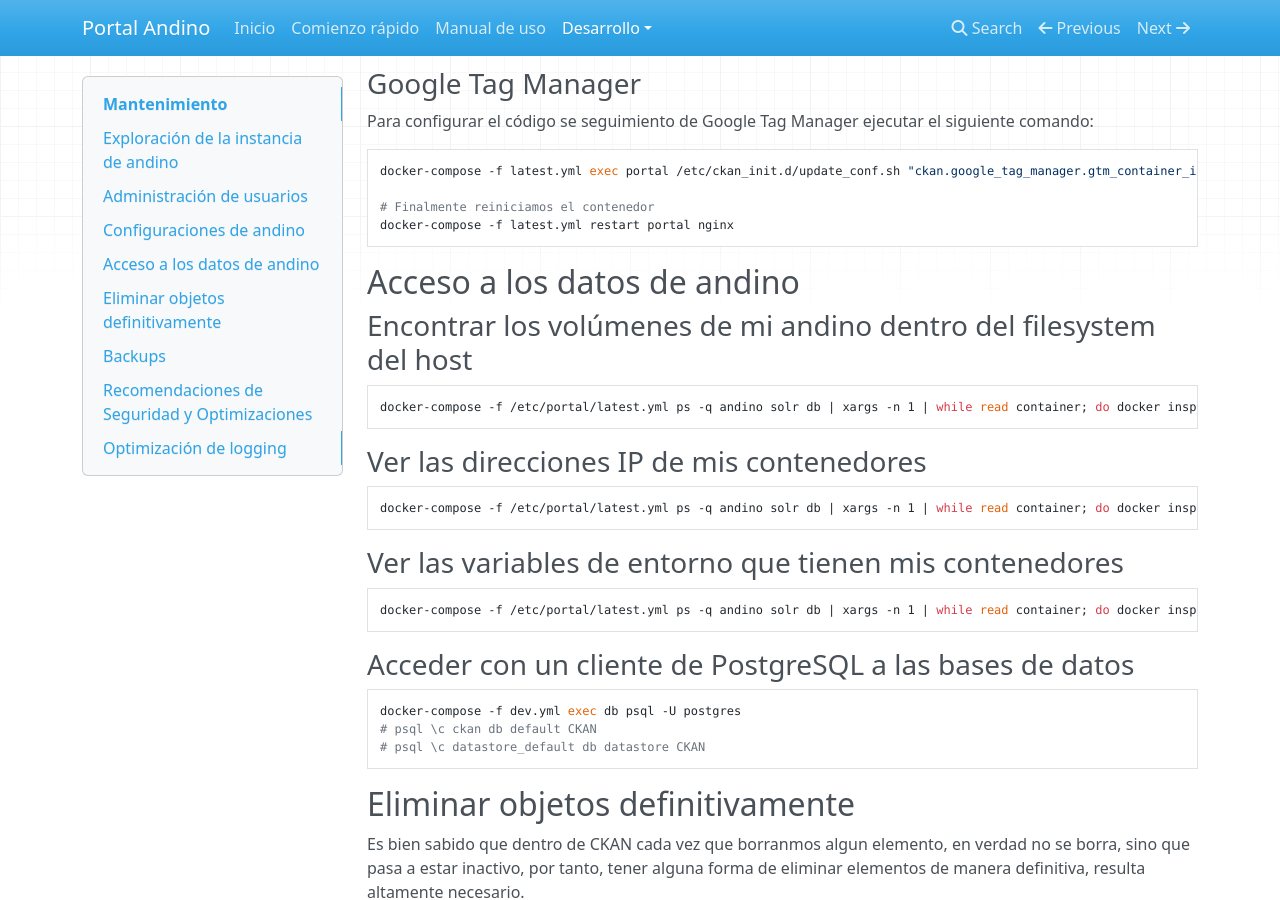
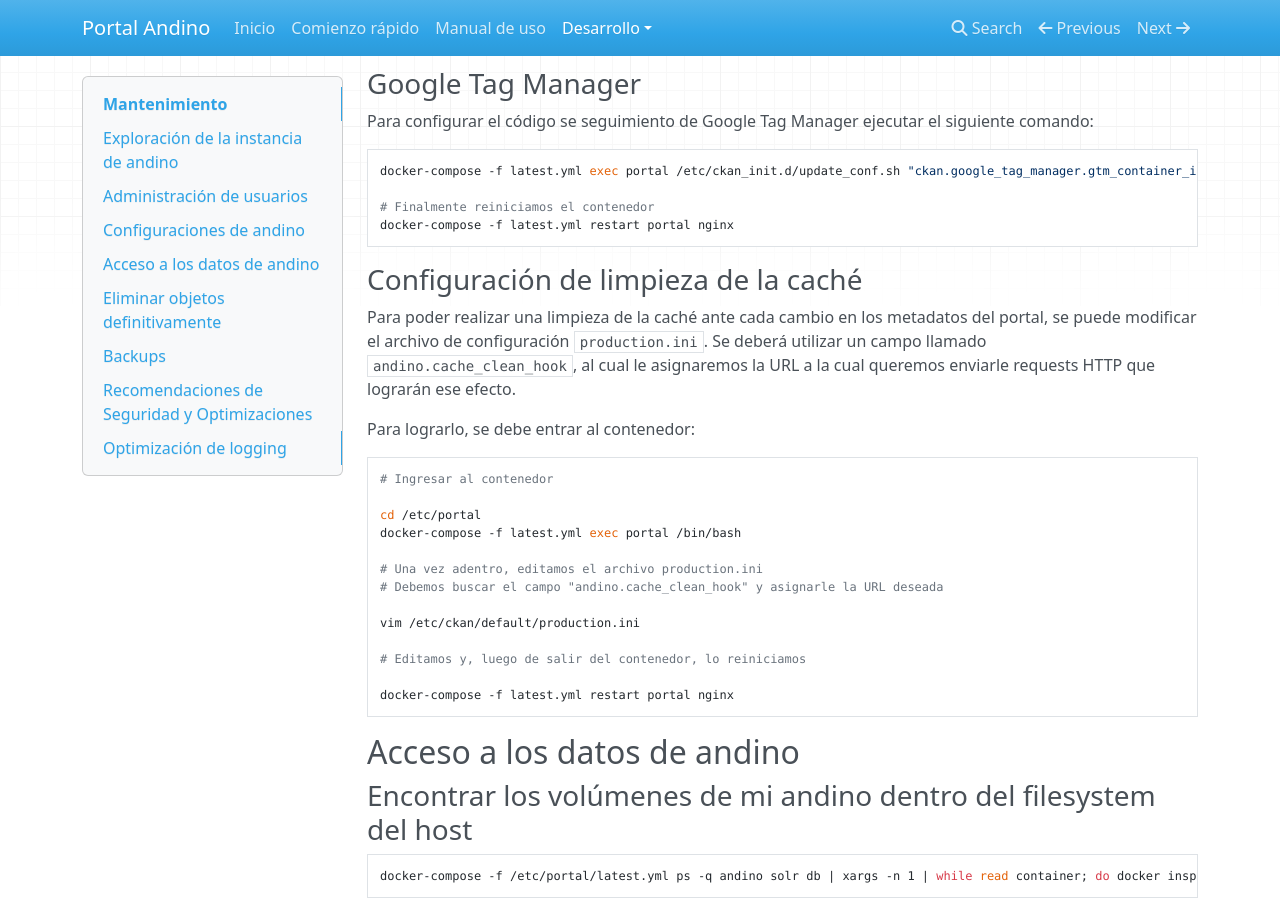
Before and after one commit to datosgobar/portal-andino, an MkDocs documentation site: the page built from docs/developers/maintenance.md, in a window 1280 px wide and 900 px high, scrolled down 3980 px. Built offline with MkDocs 1.6.1, drawn with Linux system fonts in a browser that asks for light colours; nearby versions of some CDN libraries; old or Windows-style settings are respelled for this version of MkDocs.

Commit message:
Documentación para configurar la limpieza de la caché

````diff
--- a/docs/developers/maintenance.md
+++ b/docs/developers/maintenance.md
@@ -198,6 +198,29 @@ Para configurar el código se seguimiento de Google Tag Manager ejecutar el sigu
     # Finalmente reiniciamos el contenedor
     docker-compose -f latest.yml restart portal nginx
 
+### Configuración de limpieza de la caché
+
+Para poder realizar una limpieza de la caché ante cada cambio en los metadatos del portal, se puede modificar el archivo
+de configuración `production.ini`. Se deberá utilizar un campo llamado `andino.cache_clean_hook`, al cual le
+asignaremos la URL a la cual queremos enviarle requests HTTP que lograrán ese efecto.
+
+Para lograrlo, se debe entrar al contenedor:
+
+```bash
+# Ingresar al contenedor
+
+cd /etc/portal
+docker-compose -f latest.yml exec portal /bin/bash
+
+# Una vez adentro, editamos el archivo production.ini
+# Debemos buscar el campo "andino.cache_clean_hook" y asignarle la URL deseada
+
+vim /etc/ckan/default/production.ini
+
+# Editamos y, luego de salir del contenedor, lo reiniciamos
+
+docker-compose -f latest.yml restart portal nginx
+```
 
 ## Acceso a los datos de andino
 
````
